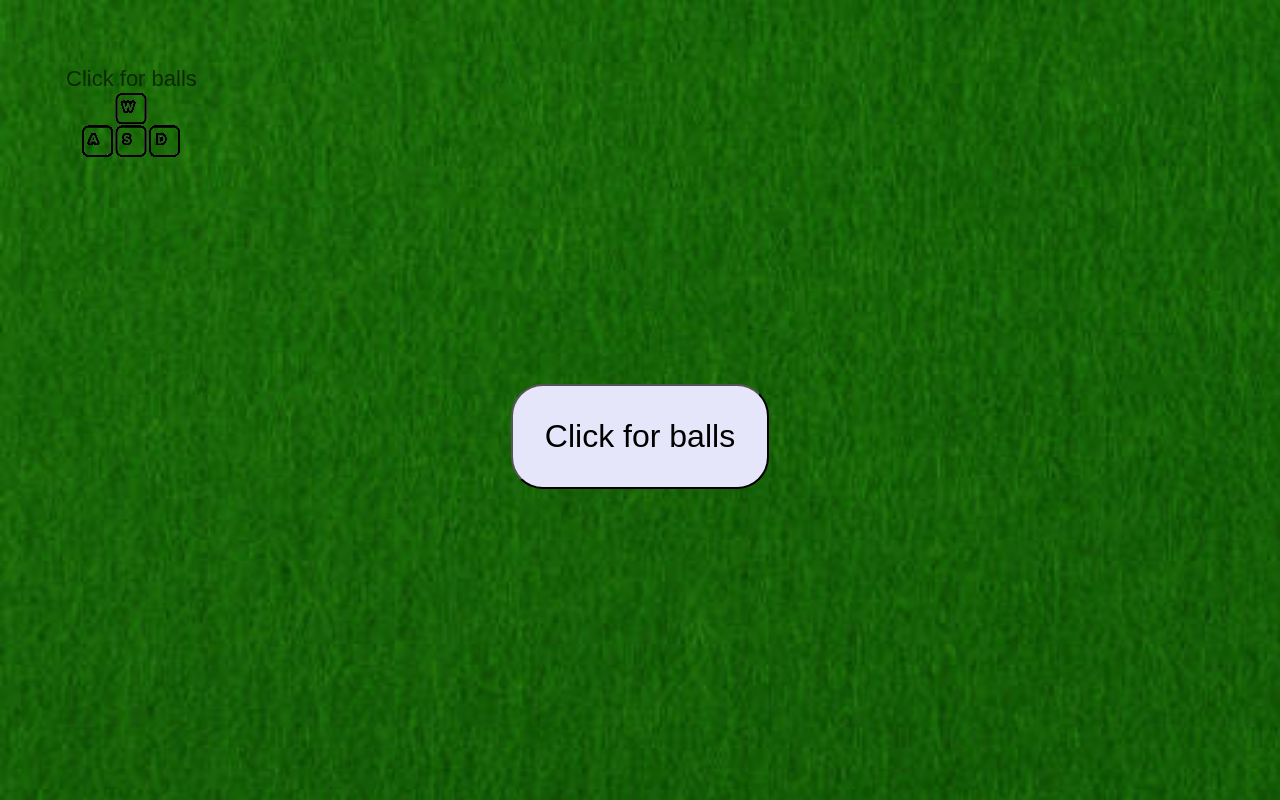
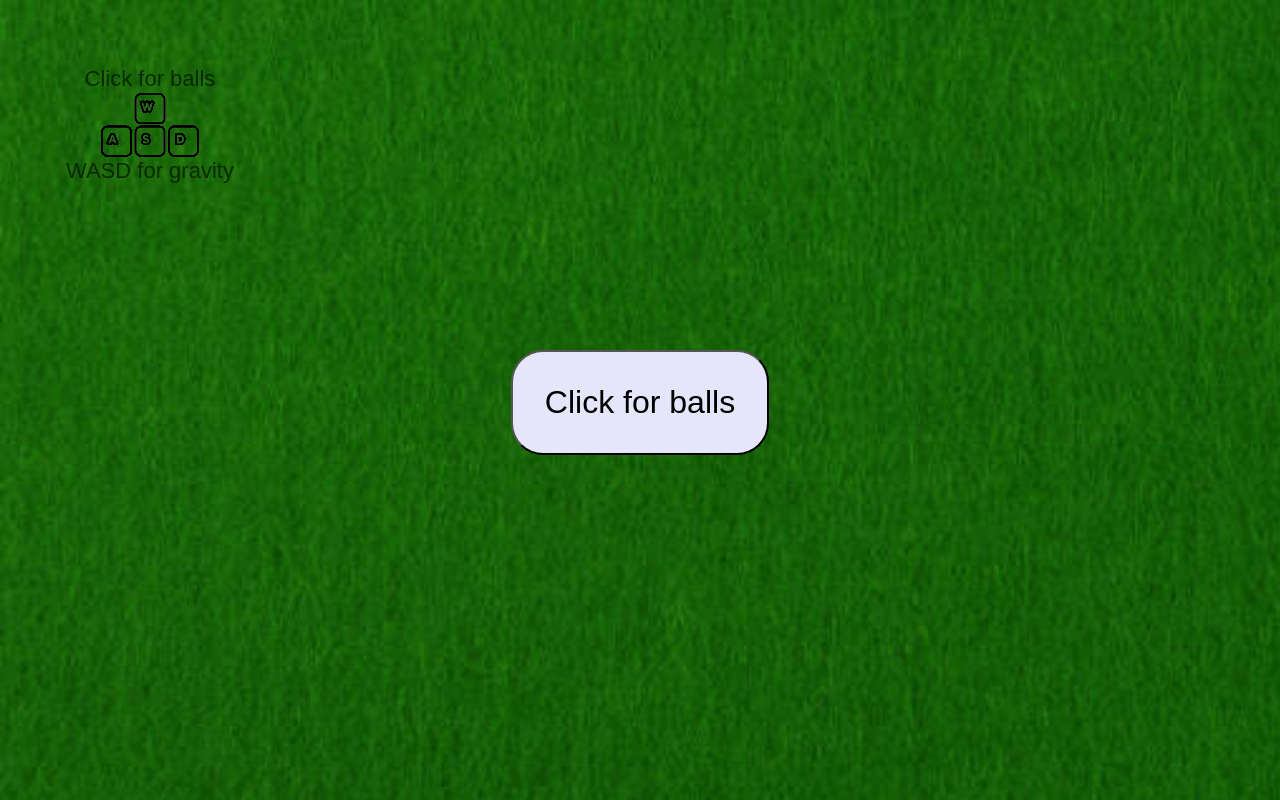
Before and after one commit to TheRedJalapeno/OBalls, a plain HTML site: page index.html in a window 1280 px wide. Shown: the top 800 px of the page. Drawn offline with nearby package versions, Linux system fonts and the light colour scheme.

Commit message:
UI tweaks
Added WASD for gravity, moved start button

```diff
--- a/index.html
+++ b/index.html
@@ -17,6 +17,7 @@
     <div class="guidance">
       <p>Click for balls</p>
       <img src="images/wasd_bk.png">
+      <p>WASD for gravity</p>
     </div>
     <button id="startApp">Click for balls</button>
     <canvas id="viewport"></canvas>
--- a/style.css
+++ b/style.css
@@ -23,7 +23,7 @@ div.main {
 }
 
 button {
-  margin: 30% auto;
+  margin: 350px auto;
   display: block;
   padding: 1em;
   border-radius: 1em;
@@ -48,4 +48,5 @@ div.guidance {
 div.guidance img, div.guidance p {
   display: block;
   margin: auto;
+  text-align: center;
 }
```
